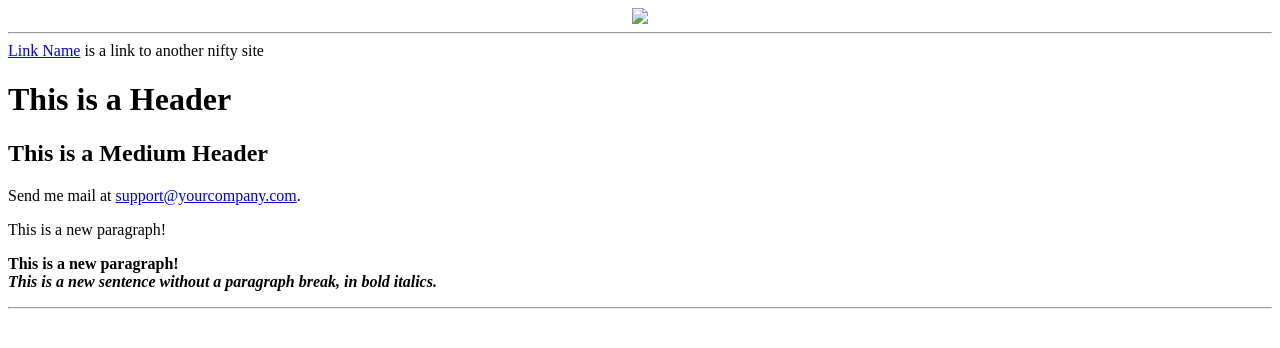
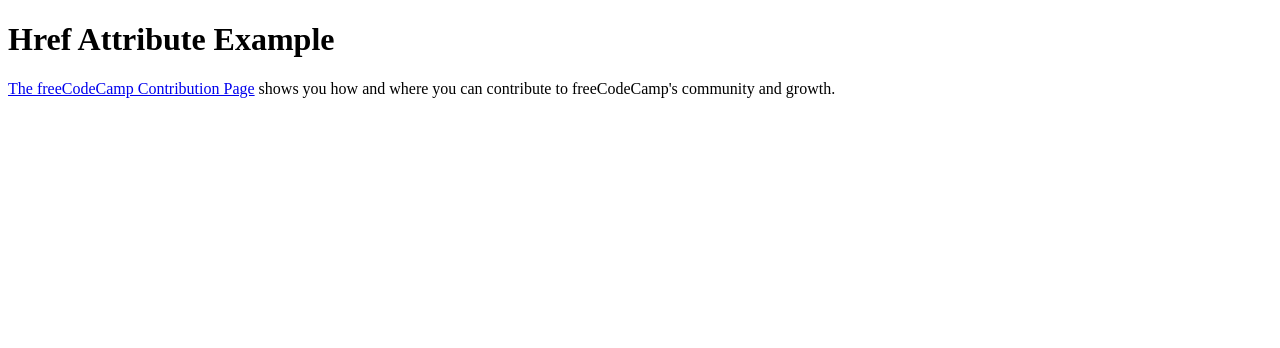
Before and after one commit to ianthomCO/d3-test, a plain HTML site: page index.html in a window 1280 px wide. Drawn offline with Linux system fonts and the light colour scheme.

Commit message:
Update index.html

```diff
--- a/index.html
+++ b/index.html
@@ -1,37 +1,12 @@
-<HTML>
-
-<HEAD>
-
-<TITLE>Your Title Here</TITLE>
-
-</HEAD>
-
-<BODY BGCOLOR="FFFFFF">
-
-<CENTER><IMG SRC="clouds.jpg" ALIGN="BOTTOM"> </CENTER>
-
-<HR>
-
-<a href="http://somegreatsite.com">Link Name</a>
-
-is a link to another nifty site
-
-<H1>This is a Header</H1>
-
-<H2>This is a Medium Header</H2>
-
-Send me mail at <a href="mailto:support@yourcompany.com">
-
-support@yourcompany.com</a>.
-
-<P> This is a new paragraph!
-
-<P> <B>This is a new paragraph!</B>
-
-<BR> <B><I>This is a new sentence without a paragraph break, in bold italics.</I></B>
-
-<HR>
-
-</BODY>
-
-</HTML>
+<!DOCTYPE html>
+<html>
+  <head>
+    <title>Href Attribute Example</title>
+  </head>
+  <body>
+    <h1>Href Attribute Example</h1>
+    <p>
+      <a href="https://www.freecodecamp.org/contribute/">The freeCodeCamp Contribution Page</a> shows you how and where you can contribute to freeCodeCamp's community and growth.
+    </p>
+  </body>
+</html>
```
